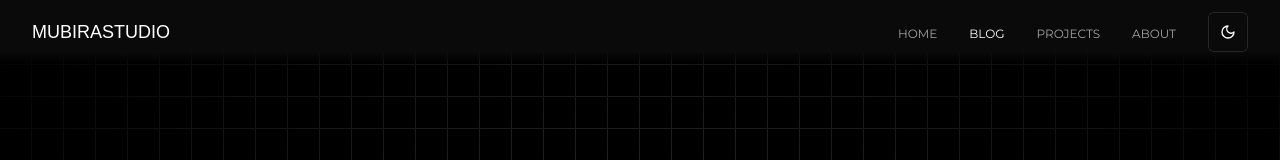
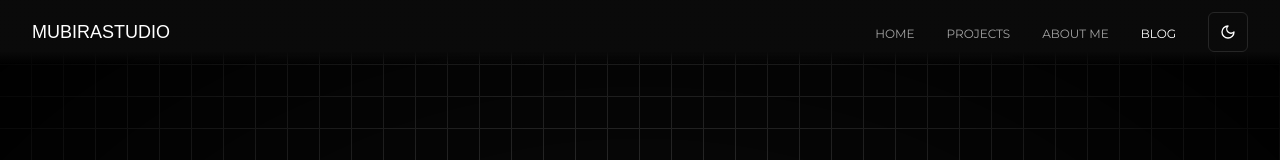
Before and after one commit to cherryjayhawk/personal-website, a Next.js app: page /blog in a window 1280 px wide. Shown: the top 160 px of the page. Built offline with nearby package versions, Linux system fonts and the light colour scheme; a web font is replaced by a local one.

Commit message:
update section component

```diff
--- /dev/null
+++ b/components/section/experience-timeline.tsx
@@ -0,0 +1,79 @@
+"use client"
+import { Timeline, Events, Event } from 'vertical-timeline-component-react';
+
+function ExperienceTimeline() {
+	const customTheme = {
+		borderDotColor: '#ffffff',
+		descriptionColor: '#262626',
+		dotColor: '#d0cdc4',
+		eventColor: '#965500',
+		lineColor: '#d0cdc4',
+		subtitleColor: '#7c7c7c',
+		titleColor: '#405b73',
+		yearColor: '#405b73',
+	};
+
+	return (
+		<Timeline lang="en" dateFormat="short" collapse={false} withoutDay>
+			<Events
+				title="Web Programming Teaching Assistant"
+				subtitle="School of Applied Science Telkom University"
+				endDate={'2024/01/10'}
+				startDate="2023/09/29"
+				defaultClosed
+			>
+				<Event
+					title=""
+					description={[
+						"Is simply dummy text of the printing and typesetting industry. Lorem Ipsum has been the industry's standard",
+						'Is simply dummy text of the printing and typesetting industry.',
+					]}
+				/>
+			</Events>
+
+			<Events
+				title="Web Programming Teaching Assistant"
+				subtitle="School of Applied Science Telkom University"
+				endDate={'2024/01/10'}
+				startDate="2023/09/29"
+				defaultClosed
+			>
+				<Event
+					title=""
+					description={[
+						"Is simply dummy text of the printing and typesetting industry. Lorem Ipsum has been the industry's standard",
+						'Is simply dummy text of the printing and typesetting industry.',
+					]}
+				/>
+			</Events>
+
+			<Events
+				title="Fullstack Programmer"
+				subtitle="School of Applied Science Telkom University"
+				endDate={'2024/06/28'}
+				startDate="2023/07/28"
+				defaultClosed
+			>
+				<Event
+					title=""
+					description={[
+						"Is simply dummy text of the printing and typesetting industry. Lorem Ipsum has been the industry's standard",
+						'Is simply dummy text of the printing and typesetting industry.',
+					]}
+				/>
+			</Events>
+
+		</Timeline>
+	);
+}
+
+export default ExperienceTimeline
+// import React from 'react'
+
+// function experiencetimeline() {
+//   return (
+// 	<div>experience-timeline</div>
+//   )
+// }
+
+// export default experiencetimeline
--- a/components/section/landing-page.tsx
+++ b/components/section/landing-page.tsx
@@ -1,17 +1,21 @@
-import { BackgroundBeams } from "../ui/background-beams"
-import { Spotlight } from "../ui/spotlight"
-import Introduction from "../ui/introduction"
-import SocialMedia from "../ui/social-media"
-import Avatar from "../ui/avatar"
+import { BackgroundBeams } from "../ui/background-beams";
+import { Spotlight } from "../ui/spotlight";
+import Introduction from "../ui/introduction";
+import SocialMedia from "../ui/social-media";
+import Avatar from "../ui/avatar";
+import RippleButton from "../ui/ripple-button";
+import Link from "next/link";
+import { LandingPageText } from "../ui/landing-page-text";
+import { FadeInForwards } from "../ui/fade-in";
 
 function LandingPage() {
   return (
-    <div className="flex items-center min-h-dvh max-w-7xl mx-auto text-white">
+    <div className="flex flex-col justify-center items-center min-h-dvh max-w-7xl mx-auto text-white overflow-hidden">
       <Spotlight
         className="-top-10 left-20 md:left-60 md:-top-20"
         fill="#e5e5e5"
       />
-        <div className="flex flex-col-reverse sm:flex-row items-center justify-center w-screen gap-20 h-[185px]">
+      <div className="flex flex-col-reverse px-8 md:p-0 sm:flex-row items-center justify-center w-screen gap-20 sm:h-[185px]">
         <div className="flex flex-col justify-start">
           <Introduction />
           <SocialMedia />
@@ -20,9 +24,14 @@ function LandingPage() {
           <Avatar />
         </div>
       </div>
+      <div className="flex gap-4 mt-4 sm:mt-8">
+        <FadeInForwards delay={5}>
+          <LandingPageText />
+        </FadeInForwards>
+      </div>
       <BackgroundBeams />
     </div>
-  )
+  );
 }
 
-export default LandingPage
+export default LandingPage;
--- a/components/section/navbar.tsx
+++ b/components/section/navbar.tsx
@@ -1,12 +1,12 @@
 // @ts-nocheck
-"use client"
+"use client";
 import { usePathname } from "next/navigation";
 import { Lusitana } from "next/font/google";
 import { Montserrat } from "next/font/google";
 import { cn } from "@/lib/utils";
 import ModeToggle from "@/components/ui/mode-toggle";
 import { TransitionLink } from "../ui/transition-link";
-import { Menu } from 'lucide-react';
+import { Menu } from "lucide-react";
 import {
   Sheet,
   SheetClose,
@@ -14,52 +14,105 @@ import {
   SheetDescription,
   SheetHeader,
   SheetTrigger,
-  } from "@/components/ui/sheet"
+} from "@/components/ui/sheet";
 import {
   Table,
   TableBody,
   TableCaption,
   TableCell,
   TableRow,
-  } from "@/components/ui/table"
+} from "@/components/ui/table";
 
 const lusitana = Lusitana({
   subsets: ["latin"],
-    weight: ["400"]
+  weight: ["400"],
 });
 
 const montserrat = Montserrat({
   subsets: ["latin"],
-    weight: ["400"]
-})
+  weight: ["400"],
+});
 
 function Navbar() {
-    const path = usePathname()
+  const path = usePathname();
 
   return (
     <>
-        <div className={`flex justify-center items-center h-16 px-8 2xl:px-2 z-20 fixed w-full ${ path !== '/' && 'bg-gradient-to-b from-background from-10% via-background via-80% to-transparent to-100%'}`}>
+      <div
+        className={`flex justify-center items-center h-16 px-8 2xl:px-2 z-20 fixed w-full ${
+          path !== "/" &&
+          "bg-gradient-to-b from-background from-10% via-background via-80% to-transparent to-100%"
+        }`}
+      >
         <div className="flex justify-between items-center text-white w-full max-w-7xl mx-auto">
-                <div className={cn(lusitana.className, "text-lg shadow-white", path === "/" ? "text-white" : "text-neutral-900 dark:text-white")}>MUBIRASTUDIO</div>
+          <div
+            className={cn(
+              lusitana.className,
+              "text-lg shadow-white",
+              path === "/" ? "text-white" : "text-neutral-900 dark:text-white"
+            )}
+          >
+            MUBIRASTUDIO
+          </div>
           <div className="hidden md:flex items-center gap-8">
             <div>
-                        <TransitionLink href="/" className={cn(montserrat.className, "text-xs text-neutral-400", path === "/" && "text-white")}>HOME</TransitionLink>
+              <TransitionLink
+                href="/"
+                className={cn(
+                  montserrat.className,
+                  "text-xs text-neutral-400",
+                  path === "/" && "text-white"
+                )}
+              >
+                HOME
+              </TransitionLink>
             </div>
             <div>
-                        <TransitionLink href="/blog" className={cn(montserrat.className, "text-xs text-neutral-400", path === "/blog" && "text-neutral-900 dark:text-white")}>BLOG</TransitionLink>
+              <TransitionLink
+                href="/projects"
+                className={cn(
+                  montserrat.className,
+                  "text-xs text-neutral-400",
+                  path === "/projects" && "text-neutral-900 dark:text-white"
+                )}
+              >
+                PROJECTS
+              </TransitionLink>
             </div>
             <div>
-                        <TransitionLink href="/projects" className={cn(montserrat.className, "text-xs text-neutral-400", path === "/projects" && "text-neutral-900 dark:text-white")}>PROJECTS</TransitionLink>
+              <TransitionLink
+                href="/about"
+                className={cn(
+                  montserrat.className,
+                  "text-xs text-neutral-400",
+                  path === "/about" && "text-neutral-900 dark:text-white"
+                )}
+              >
+                ABOUT ME
+              </TransitionLink>
             </div>
             <div>
-                        <TransitionLink href="/about" className={cn(montserrat.className, "text-xs text-neutral-400", path === "/about" && "text-neutral-900 dark:text-white")}>ABOUT</TransitionLink>
+              <TransitionLink
+                href="/blog"
+                className={cn(
+                  montserrat.className,
+                  "text-xs text-neutral-400",
+                  path === "/blog" && "text-neutral-900 dark:text-white"
+                )}
+              >
+                BLOG
+              </TransitionLink>
             </div>
             <ModeToggle usage={null} />
           </div>
           <div className="md:hidden">
             <Sheet>
               <SheetTrigger asChild className="hover:cursor-pointer">
-                            <Menu className={path === '/' ? 'stroke-white' : 'stroke-foreground'} />
+                <Menu
+                  className={
+                    path === "/" ? "stroke-white" : "stroke-foreground"
+                  }
+                />
               </SheetTrigger>
               <SheetContent className="bg-background">
                 <SheetHeader>
@@ -72,28 +125,64 @@ function Navbar() {
                         <TableRow>
                           <TransitionLink href={"/"}>
                             <SheetClose>
-                                                        <TableCell className={cn(montserrat.className, "text-xs text-neutral-400 w-dvw", path === "/" && "text-neutral-900 dark:text-white")}>HOME</TableCell>
+                              <TableCell
+                                className={cn(
+                                  montserrat.className,
+                                  "text-xs text-neutral-400 w-dvw",
+                                  path === "/" &&
+                                    "text-neutral-900 dark:text-white"
+                                )}
+                              >
+                                HOME
+                              </TableCell>
+                            </SheetClose>
+                          </TransitionLink>
+                        </TableRow>
+                        <TableRow>
+                          <TransitionLink href={"/projects"}>
+                            <SheetClose>
+                              <TableCell
+                                className={cn(
+                                  montserrat.className,
+                                  "text-xs text-neutral-400 w-dvw",
+                                  path === "/projects" &&
+                                    "text-neutral-900 dark:text-white"
+                                )}
+                              >
+                                PROJECTS
+                              </TableCell>
+                            </SheetClose>
+                          </TransitionLink>
+                        </TableRow>
+                        <TableRow>
+                          <TransitionLink href={"/about"}>
+                            <SheetClose>
+                              <TableCell
+                                className={cn(
+                                  montserrat.className,
+                                  "text-xs text-neutral-400 w-dvw",
+                                  path === "/about" &&
+                                    "text-neutral-900 dark:text-white"
+                                )}
+                              >
+                                ABOUT ME
+                              </TableCell>
                             </SheetClose>
                           </TransitionLink>
                         </TableRow>
                         <TableRow>
                           <TransitionLink href={"/blog"}>
                             <SheetClose>
-                                                        <TableCell className={cn(montserrat.className, "text-xs text-neutral-400 w-dvw", path === "/blog" && "text-neutral-900 dark:text-white")}>BLOG</TableCell>
-                                                    </SheetClose>
-                                                </TransitionLink>
-                                            </TableRow>
-                                            <TableRow>
-                                                <TransitionLink href={"/projects"}>
-                                                    <SheetClose>
-                                                        <TableCell className={cn(montserrat.className, "text-xs text-neutral-400 w-dvw", path === "/projects" && "text-neutral-900 dark:text-white")}>PROJECTS</TableCell>
-                                                    </SheetClose>
-                                                </TransitionLink>
-                                            </TableRow>
-                                            <TableRow>
-                                                <TransitionLink href={"/about"}>
-                                                    <SheetClose>
-                                                        <TableCell className={cn(montserrat.className, "text-xs text-neutral-400 w-dvw", path === "/about" && "text-neutral-900 dark:text-white")}>ABOUT</TableCell>
+                              <TableCell
+                                className={cn(
+                                  montserrat.className,
+                                  "text-xs text-neutral-400 w-dvw",
+                                  path === "/blog" &&
+                                    "text-neutral-900 dark:text-white"
+                                )}
+                              >
+                                BLOG
+                              </TableCell>
                             </SheetClose>
                           </TransitionLink>
                         </TableRow>
@@ -107,7 +196,7 @@ function Navbar() {
         </div>
       </div>
     </>
-  )
+  );
 }
 
-export default Navbar
+export default Navbar;
--- a/components/section/page-container.tsx
+++ b/components/section/page-container.tsx
@@ -1,15 +1,27 @@
-"use client"
-import { ReactNode } from 'react'
+"use client";
+import { ReactNode } from "react";
+import { cn } from "@/lib/utils";
 
-function PageContainer({ children }: { children: ReactNode}) {
-    return (
-        <div className="min-h-dvh w-full dark:bg-black bg-white  dark:bg-grid-white/[0.2] bg-grid-black/[0.2] relative flex items-center justify-center">
-            <div className="flex flex-col min-h-dvh w-dvw max-w-7xl mx-auto text-foreground">
-                { children }
-            </div>
-            <div className="absolute pointer-events-none inset-0 flex items-center justify-center dark:bg-black bg-white [mask-image:radial-gradient(ellipse_at_center,transparent_10%,black)]"></div>
-        </div>
-    )
+function PageContainer({
+  children,
+  className,
+}: {
+  children: ReactNode;
+  className?: string;
+}) {
+  return (
+    <div
+      className={cn(
+        "min-h-dvh w-full dark:bg-black bg-white  dark:bg-grid-white/[0.2] bg-grid-black/[0.2] relative flex items-center justify-center",
+        className
+      )}
+    >
+      <div className="flex flex-col min-h-dvh w-dvw max-w-7xl mx-auto text-foreground">
+        {children}
+      </div>
+      <div className="absolute pointer-events-none inset-0 flex items-center justify-center dark:bg-black bg-white [mask-image:radial-gradient(ellipse_at_center,transparent_40%,black)] md:[mask-image:radial-gradient(ellipse_at_center,transparent_10%,black)]"></div>
+    </div>
+  );
 }
 
-export default PageContainer
+export default PageContainer;
--- a/components/section/project-section.tsx
+++ b/components/section/project-section.tsx
@@ -2,7 +2,7 @@ import { ReactNode } from "react"
 
 function ProjectSection({ children }: { children: ReactNode }) {
   return (
-    <div className="flex justify-center items-center min-h-dvh w-full z-10">
+    <div className="flex justify-center items-center min-h-dvh w-full z-10 snap-start snap-always">
         { children }
     </div>
   )
```
Lines whose indentation alone changed are shown as unchanged.
